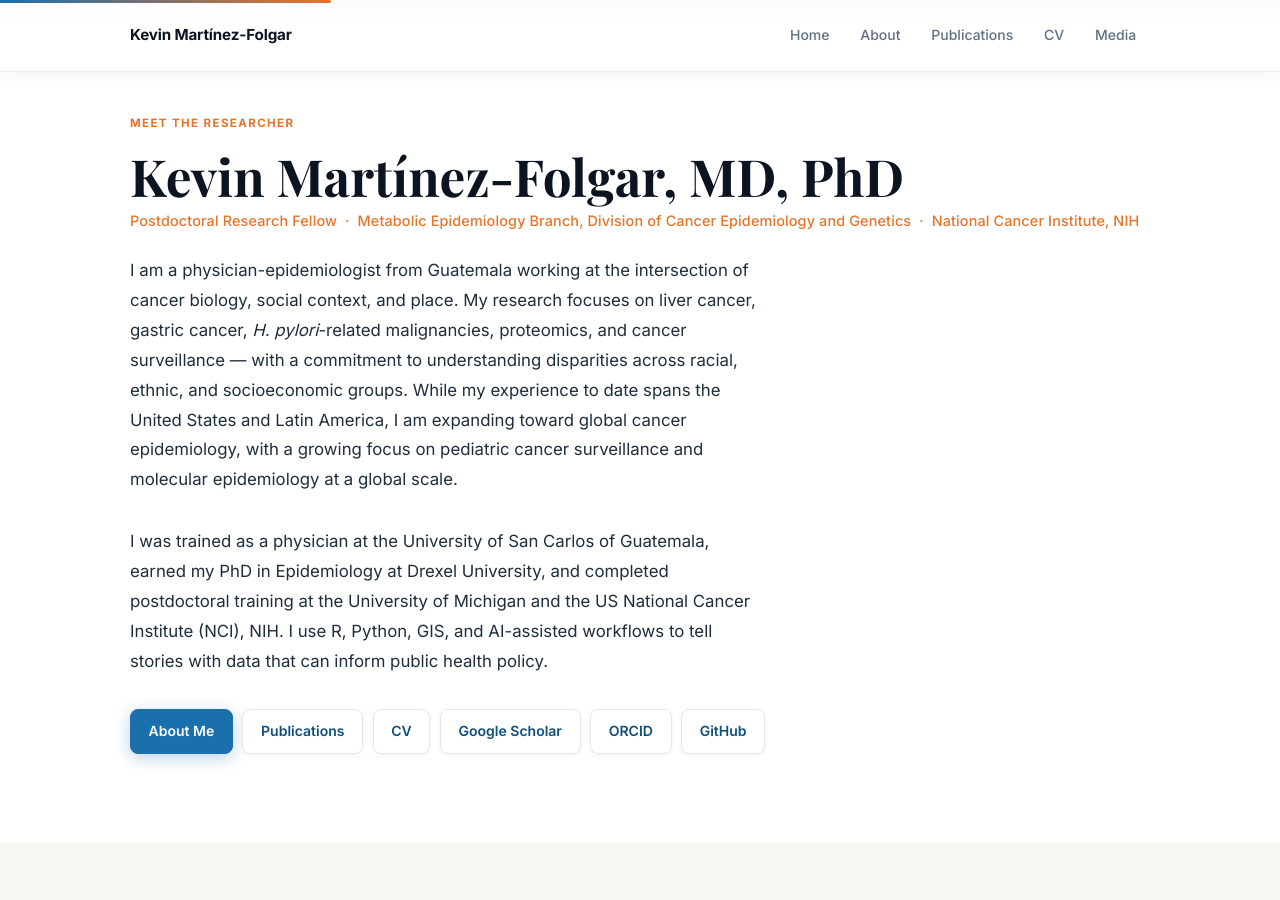
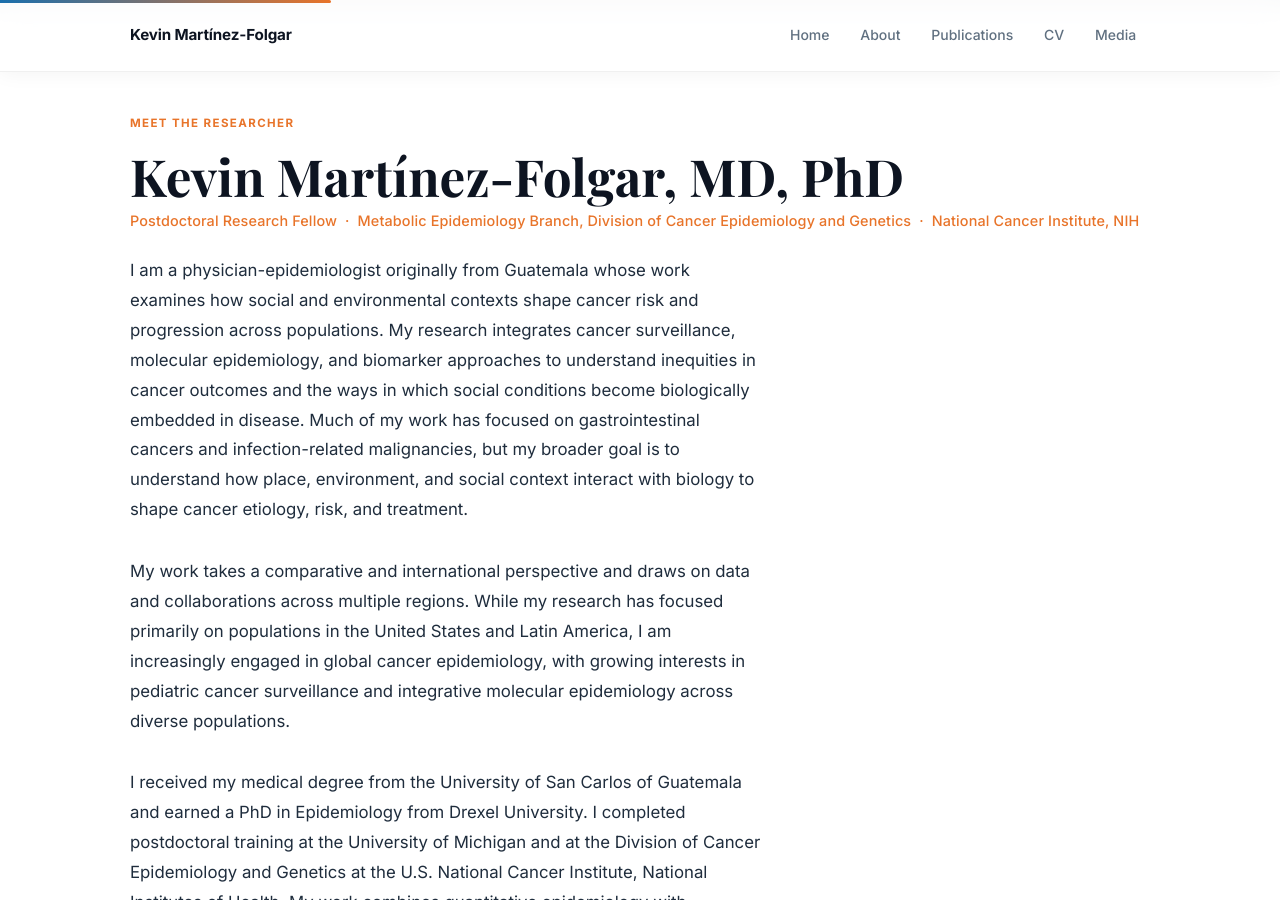
Before and after one commit to kmfolgar/kmfolgar.github.io, a Jekyll site: the page built from index.md, in a window 1280 px wide and 900 px high, scrolled down 876 px. Built offline with Jekyll 4.4.1, drawn with Linux system fonts in a browser that asks for light colours; some web fonts are replaced; some of the changed text lies outside the part shown.

Commit message:
updated bio

```diff
--- a/index.md
+++ b/index.md
@@ -26,20 +26,14 @@ title: Home
       <h2 class="intro-name">Kevin Martínez-Folgar, MD, PhD</h2>
       <p class="intro-role">Postdoctoral Research Fellow &nbsp;·&nbsp; Metabolic Epidemiology Branch, Division of Cancer Epidemiology and Genetics &nbsp;·&nbsp; National Cancer Institute, NIH</p>
       <p class="intro-bio">
-        I am a physician-epidemiologist from Guatemala working at the intersection of cancer biology,
-        social context, and place. My research focuses on liver cancer, gastric cancer,
-        <em>H. pylori</em>-related malignancies, proteomics, and cancer surveillance —
-        with a commitment to understanding disparities across racial, ethnic, and socioeconomic groups.
-        While my experience to date spans the United States and Latin America, I am expanding toward
-        global cancer epidemiology, with a growing focus on pediatric cancer surveillance and
-        molecular epidemiology at a global scale.
+I am a physician-epidemiologist originally from Guatemala whose work examines how social and environmental contexts shape cancer risk and progression across populations. My research integrates cancer surveillance, molecular epidemiology, and biomarker approaches to understand inequities in cancer outcomes and the ways in which social conditions become biologically embedded in disease. Much of my work has focused on gastrointestinal cancers and infection-related malignancies, but my broader goal is to understand how place, environment, and social context interact with biology to shape cancer etiology, risk, and treatment.
+
       </p>
       <p class="intro-bio">
-        I was trained as a physician at the University of San Carlos of Guatemala, earned my PhD
-        in Epidemiology at Drexel University, and completed postdoctoral training at the
-        University of Michigan and the US National Cancer Institute (NCI), NIH.
-        I use R, Python, GIS, and AI-assisted workflows to tell stories with data
-        that can inform public health policy.
+My work takes a comparative and international perspective and draws on data and collaborations across multiple regions. While my research has focused primarily on populations in the United States and Latin America, I am increasingly engaged in global cancer epidemiology, with growing interests in pediatric cancer surveillance and integrative molecular epidemiology across diverse populations.
+      </p>
+      <p class="intro-bio">
+I received my medical degree from the University of San Carlos of Guatemala and earned a PhD in Epidemiology from Drexel University. I completed postdoctoral training at the University of Michigan and at the Division of Cancer Epidemiology and Genetics at the U.S. National Cancer Institute, National Institutes of Health. My work combines quantitative epidemiology with computational methods, using tools such as R, Python, Spark, geographic information systems, and AI-assisted workflows to translate complex data into insights that can inform public health policy and clinical practice.
       </p>
       <div class="actions">
         <a class="btn btn-primary" href="{{ '/about/' | relative_url }}">About Me</a>
```
Also changed, not shown: about.md (+8 -6 lines), cv.md (+6 -5 lines), publications.md (+4 -4 lines).
